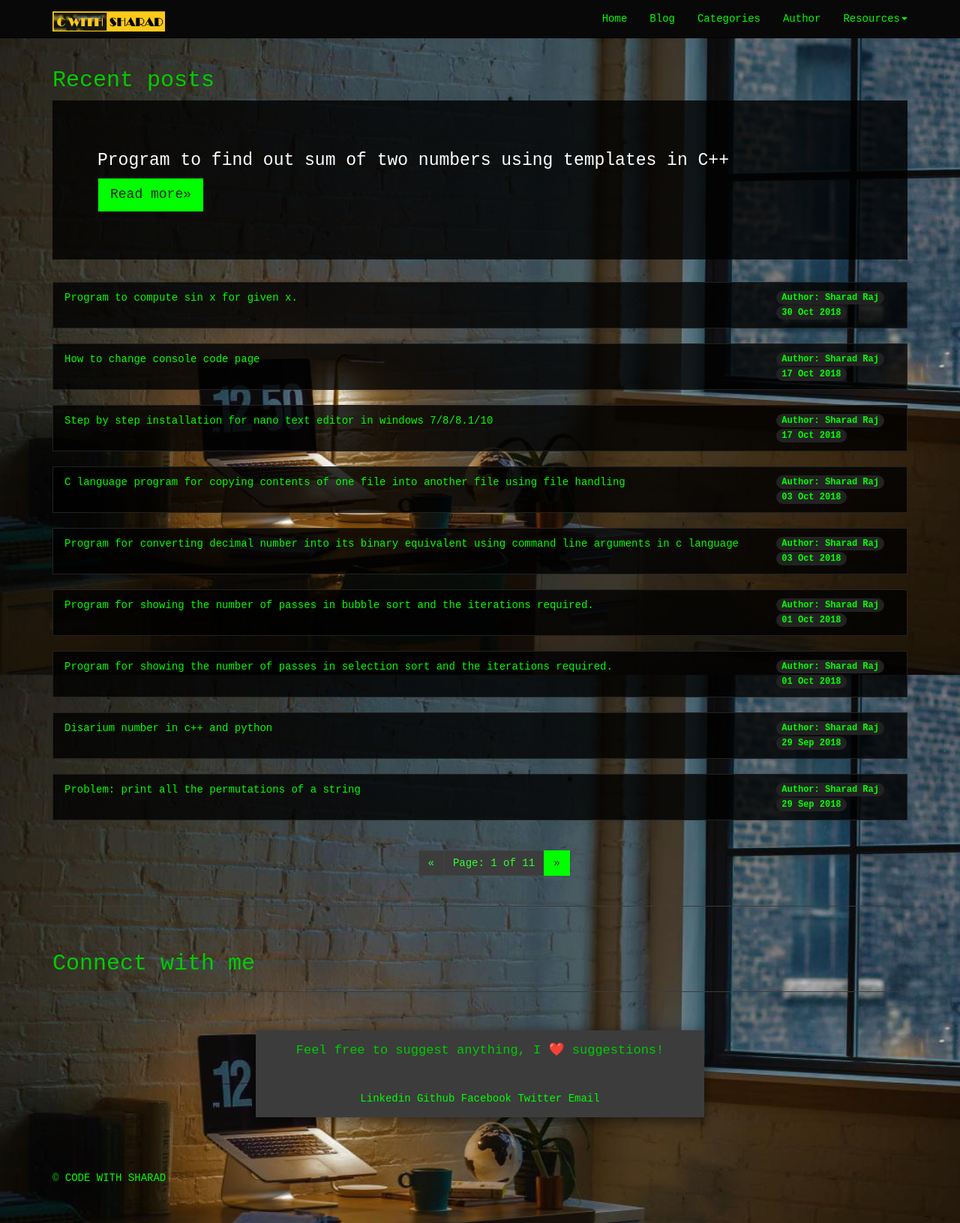
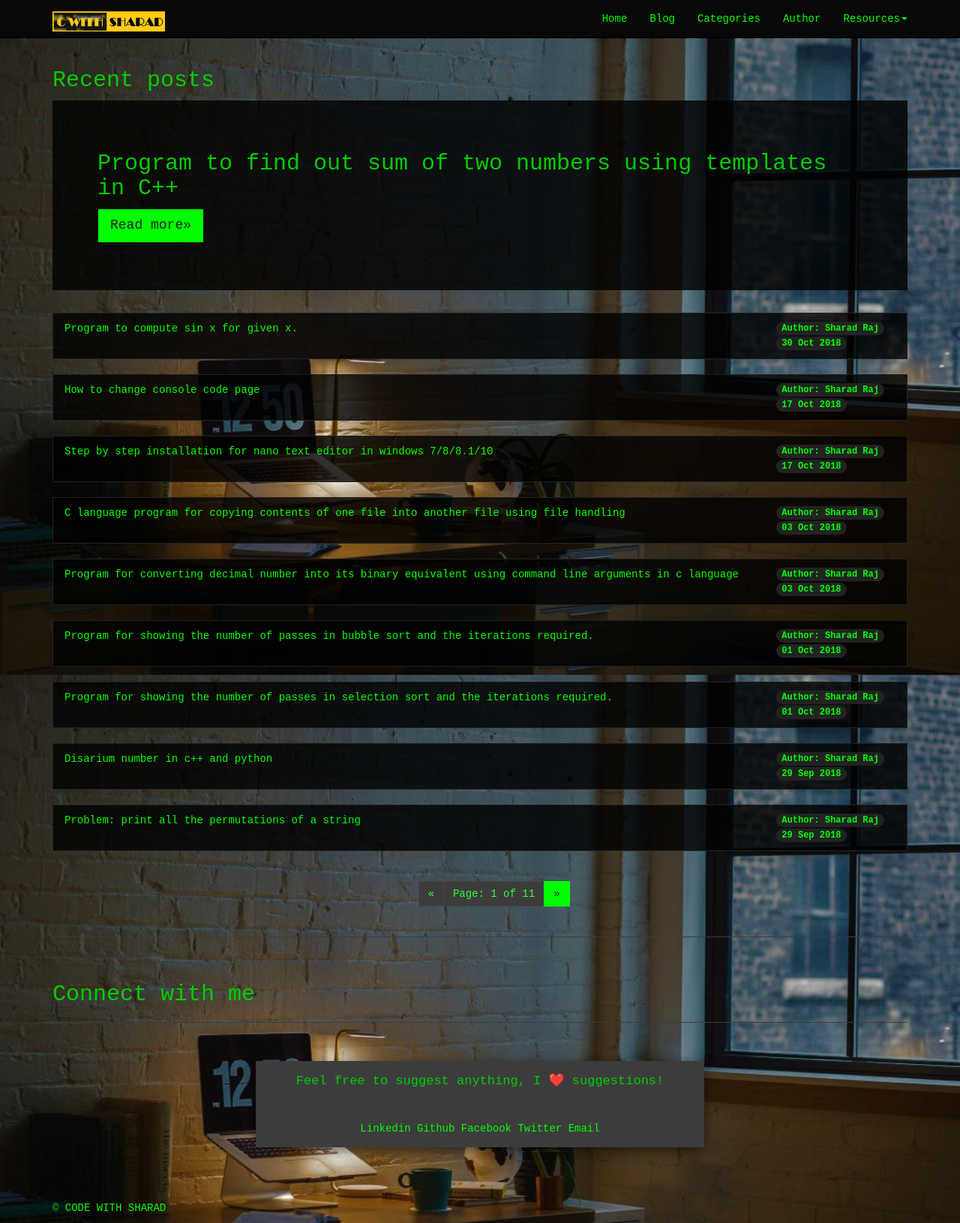
Before and after one commit to cwithsharad/cwithsharad.github.io, a Jekyll site: the page built from blog/index.html, in a window 1280 px wide. Shown: the whole page at 75% size. Built offline with Jekyll 4.4.1, drawn with Linux system fonts in a browser that asks for light colours; emoji names are drawn with the system emoji font; the list of posts is cut into pages by our own code.

Commit message:
Update index.html

```diff
--- a/blog/index.html
+++ b/blog/index.html
@@ -12,7 +12,7 @@
 {% if paginator.page == 1 %}
 {% for latest_post in paginator.posts limit:1 %}
 <div class="jumbotron" style="background:rgb(0,0,0,0.8)!important">
-	<h3 style="color:white!important;";>{{latest_post.title}}</h3>
+	<h2>{{latest_post.title}}</h3>
             <p>
                 <a class="btn btn-lg btn-primary" href="{{latest_post.url}}" role="button">Read more»</a>
             </p>
```
